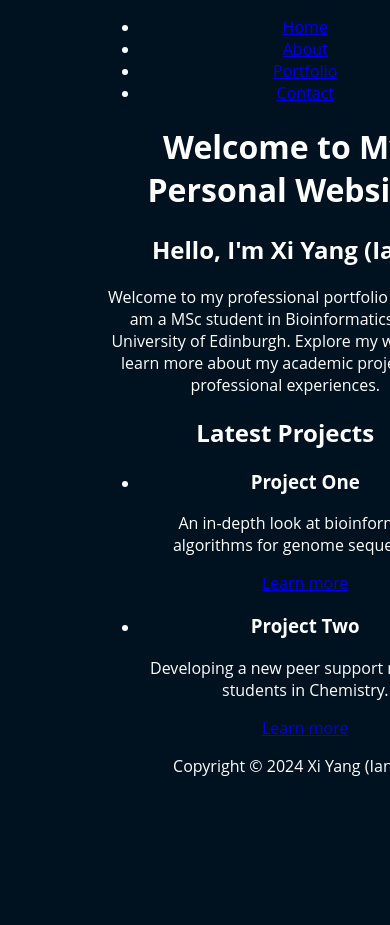
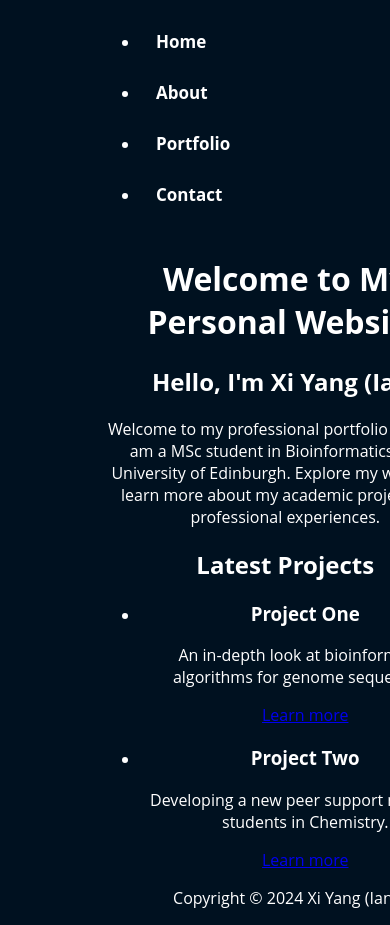
Before and after one commit to GrignardReagent/euchempals.github.io, a Jekyll site: the page built from index.html, in a window 390 px wide. Built offline with Jekyll 4.4.1, drawn with Linux system fonts in a browser that asks for light colours; before the commit the page ends 900 px from its top, so only the background shows below that.

Commit message:
fix the menu and its style

```diff
--- a/_layouts/default.html
+++ b/_layouts/default.html
@@ -9,14 +9,15 @@
 <body>
     <header>
 <!--        this is the menu bar, it's on every page of the website-->
-        <nav>
+        <div class="tab">
             <ul>
                 <li><a href="{{ '/' | relative_url }}">Home</a></li>
                 <li><a href="{{ '/about.html' | relative_url }}">About</a></li>
                 <li><a href="{{ '/portfolio.html' | relative_url }}">Portfolio</a></li>
                 <li><a href="{{ '/contact.html' | relative_url }}">Contact</a></li>
             </ul>
-        </nav>
+        </div>
+
     </header>
 
     <main>
--- a/stylesheet.css
+++ b/stylesheet.css
@@ -17,6 +17,124 @@ th, td {
     padding: 10px;
     text-align: center;
 }
+/* -------------------------STYLING FOR THE MENU (default.html) PAGE------------------------ */
+/* style the menu tab */
+.tab {
+    font-family: 'Open Sans', Arial, sans-serif;
+    font-weight: bold; /* make the text bold */
+    background-color: #001120; /* Northern-Lights-Beach-1-hex for background */
+    display: flex;
+    justify-content: center;
+    flex-wrap: wrap;
+    text-decoration: none; /* removes the underline from the hyperlink */
+}
+
+/* hyperlink */
+.tab a {
+    font-family: 'Open Sans', Arial, sans-serif;
+    color: white; /* white for text */
+    display: block;
+    text-align: center;
+    padding: 14px 16px;
+    transition: all 0.3s ease; /* adds a smooth transition to the hover effect */
+    font-size: 17px;
+    text-decoration: none; /* removes the underline from the hyperlink */
+}
+/* change the color of the hyperlink on hover */
+.tab a:hover,.dropdown:hover .dropbtn {background-color: #025939; /* Northern-Lights-Beach-2-hex for hover background */;}
+
+/* button */
+.tab .button {
+    background-color: inherit;
+    float: left;
+    border: none;
+    outline: none;
+    cursor: pointer;
+    padding: 14px 16px;
+    transition: 0.3s;
+}
+
+.tab .button:hover {
+    background-color: #025939; /* Northern-Lights-Beach-2-hex for button hover */
+}
+
+.tab .button.active {
+    background-color: #027333; /* Northern-Lights-Beach-3-hex for active button */
+}
+
+/* style the dropdown */
+.dropdown {
+    font-family: 'Open Sans', Arial, sans-serif;
+    font-weight: bold;
+    float: left;
+    background-color: #001120;
+    justify-content: center;
+    flex-wrap: wrap;
+    text-decoration: none;
+    position:relative;
+}
+
+/* dropdown button */
+.dropdown .dropbtn {
+    font-family: inherit;
+    background-color: inherit;
+    font-weight: inherit;
+    font-size: 17px;
+    color: white; /* white for text */
+    border: none;
+    outline: none;
+    cursor: pointer;
+    padding: 14px 16px;
+    transition: 0.3s;
+    display: block;
+    text-align: center;
+}
+
+.dropdown .dropbtn:hover {
+    background-color: #025939;
+}
+
+/* style the dropdown content */
+.dropdown-content {
+    background-color: #03A63C;
+    text-decoration: none;
+    display: none;
+    position: absolute; /* position the dropdown content */
+    z-index: 1; /* place the dropdown content on top of the page */
+    left: 0; /* align it to the left side of the dropdown button */
+    top:100%; /* make it drop down just below the tab */
+}
+
+.dropdown-content a {
+    float: none;
+    color: #001120; /* Northern-Lights-Beach-1-hex for dropdown links */
+    padding: 12px 16px;
+    text-decoration: none;
+    text-align: left;
+}
+
+/* change the color of the dropdown links on hover */
+.dropdown-content a:hover {
+    background-color: #025939; /* Northern-Lights-Beach-2-hex for dropdown link hover */
+}
+
+/* show the dropdown content when the dropdown is hovered over */
+.dropdown:hover .dropdown-content {
+    display: block;
+}
+
+/* Add responsiveness to the menu for mobile devices */
+@media screen and (max-width: 600px) {
+    .tab {
+        flex-direction: column;
+    }
+    .dropdown .dropbtn, .tab a {
+        width: 100%;
+        text-align: left; /* Align text to the left for mobile */
+    }
+}
+
+
 
 
 /* ------------------------STYLING THE CONTACT PAGE ------------------------*/
```
